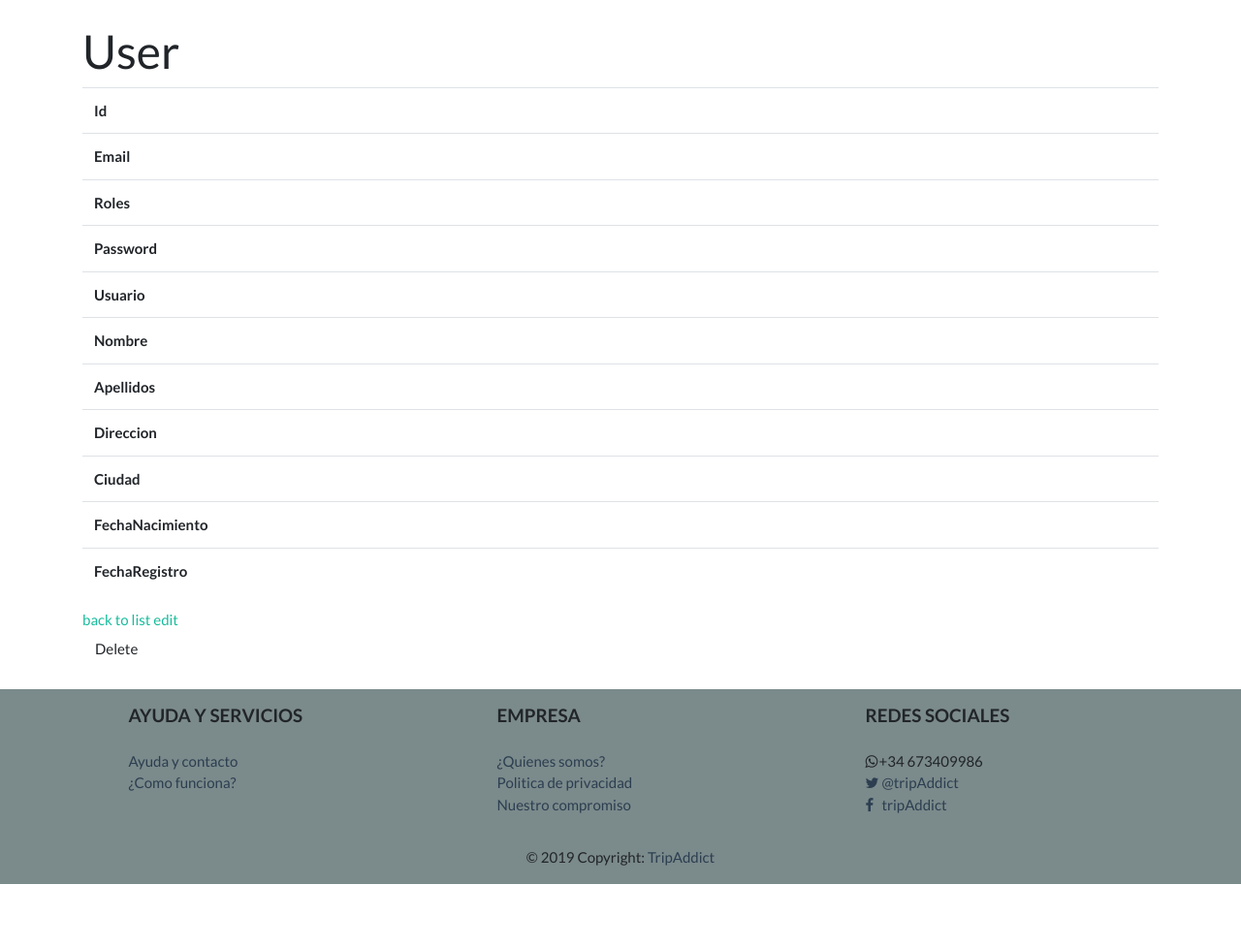
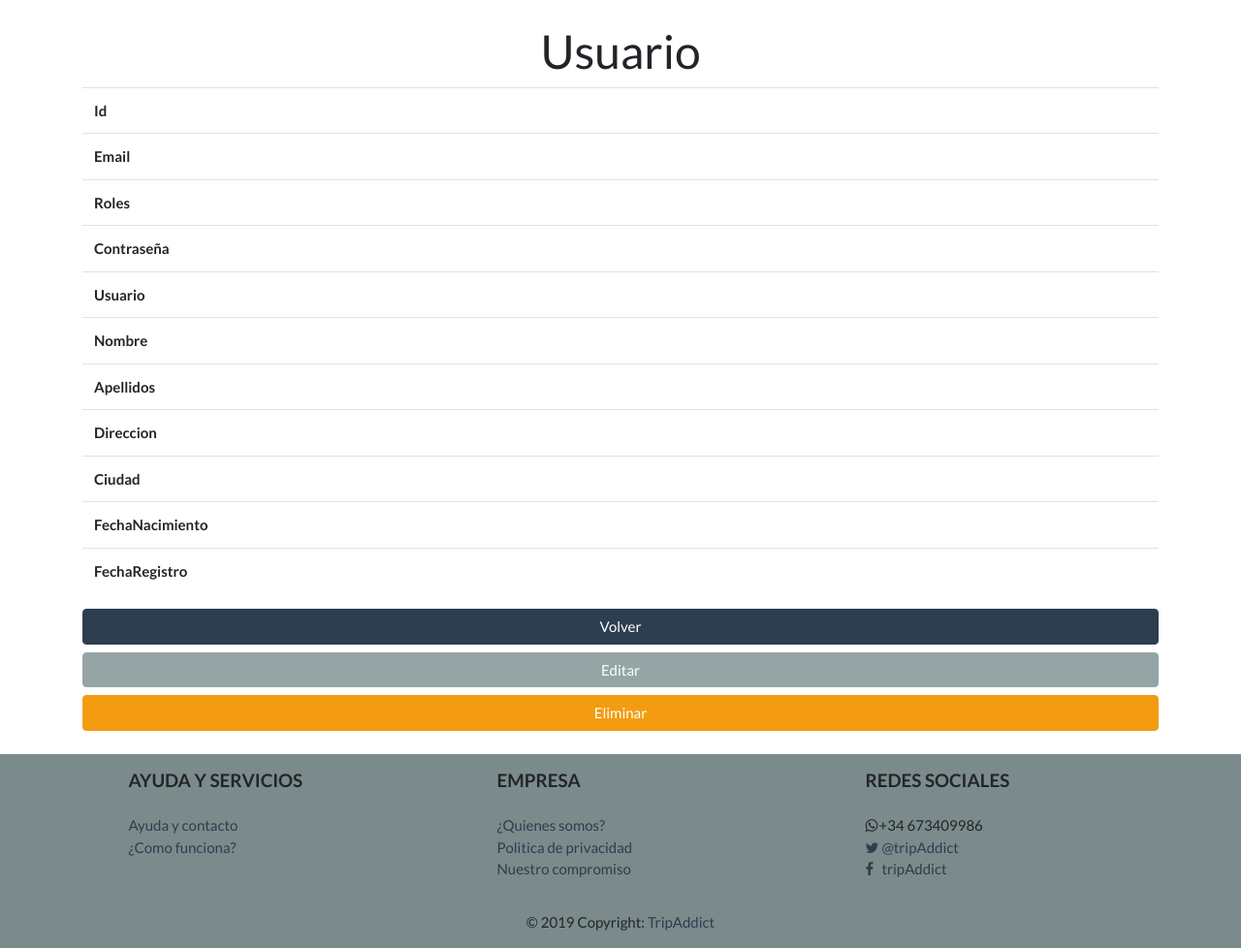
Before and after one commit to DanielGilBenedi/tripAddict, a Symfony app: template templates/user/show.html.twig in a window 1280 px wide. Shown: the part 80-1058 px from the top of the page at 97% size. Before the commit the page ends 992 px from the top, so only its background shows below. Run offline with Twig, Linux system fonts and the light colour scheme; the template is opened without the code that fills it, so the values that code supplies are empty; some libraries are stand-ins or nearby versions.

Commit message:
bootstrap crud user2

```diff
--- a/templates/user/_delete_form.html.twig
+++ b/templates/user/_delete_form.html.twig
@@ -1,5 +1,5 @@
 <form method="post" action="{{ path('user_delete', {'id': user.id}) }}" onsubmit="return confirm('Are you sure you want to delete this item?');">
     <input type="hidden" name="_method" value="DELETE">
     <input type="hidden" name="_token" value="{{ csrf_token('delete' ~ user.id) }}">
-    <button class="btn">Delete</button>
+    <button class="btn btn-warning btn-block mb-2 mt-2">Eliminar</button>
 </form>
--- a/templates/user/edit.html.twig
+++ b/templates/user/edit.html.twig
@@ -3,11 +3,11 @@
 {% block title %}Edit User{% endblock %}
 
 {% block body %}
-    <h1>Edit User</h1>
+    <h1 class="text-center">Editar usuario</h1>
 
-    {{ include('user/_form.html.twig', {'button_label': 'Update'}) }}
+    {{ include('user/_form.html.twig', {'button_label': 'Editar'}) }}
 
-    <a href="{{ path('user_index') }}">back to list</a>
+    <a class="btn btn-secondary btn-block mb-2 mt-2" href="{{ path('user_index') }}">Volver</a>
 
     {{ include('user/_delete_form.html.twig') }}
 {% endblock %}
--- a/templates/user/index.html.twig
+++ b/templates/user/index.html.twig
@@ -39,7 +39,7 @@
                 <td>{{ user.fechaNacimiento ? user.fechaNacimiento|date('Y-m-d') : '' }}</td>
                 <td>{{ user.fechaRegistro ? user.fechaRegistro|date('Y-m-d') : '' }}</td>
                 <td>
-                    <a class="btn btn-warning mb-2 mt-2" href="{{ path('user_show', {'id': user.id}) }}">mostrar</a>
+                    <a class="btn btn-info mb-2 mt-2" href="{{ path('user_show', {'id': user.id}) }}">mostrar</a>
                     <a class="btn btn-secondary mb-2 mt-2" href="{{ path('user_edit', {'id': user.id}) }}">editar</a>
                 </td>
             </tr>
--- a/templates/user/new.html.twig
+++ b/templates/user/new.html.twig
@@ -12,5 +12,5 @@
     {{ include('user/_form.html.twig') }}
 
 
-    <a class=" btn btn-primary btn-block mt-2"href="{{ path('user_index') }}">Volver</a>
+    <a class=" btn btn-secondary btn-block mt-2"href="{{ path('user_index') }}">Volver</a>
 {% endblock %}
--- a/templates/user/show.html.twig
+++ b/templates/user/show.html.twig
@@ -3,7 +3,7 @@
 {% block title %}User{% endblock %}
 
 {% block body %}
-    <h1>User</h1>
+    <h1 class="text-center">Usuario</h1>
 
     <table class="table">
         <tbody>
@@ -20,7 +20,7 @@
                 <td>{{ user.roles ? user.roles|json_encode : '' }}</td>
             </tr>
             <tr>
-                <th>Password</th>
+                <th>Contraseña</th>
                 <td>{{ user.password }}</td>
             </tr>
             <tr>
@@ -49,14 +49,14 @@
             </tr>
             <tr>
                 <th>FechaRegistro</th>
-                <td>{{ user.fechaRegistro ? user.fechaRegistro|date('Y-m-d') : '' }}</td>
+                <td>{{ user.fechaRegistro ? app.user.fechaRegistro|date('Y-m-d') : '' }}</td>
             </tr>
         </tbody>
     </table>
 
-    <a href="{{ path('user_index') }}">back to list</a>
+    <a class="btn btn-primary btn-block mb-2 mt-2" href="{{ path('user_index') }}">Volver</a>
 
-    <a href="{{ path('user_edit', {'id': user.id}) }}">edit</a>
+    <a class="btn btn-secondary btn-block mb-2 mt-2"  href="{{ path('user_edit', {'id': user.id}) }}">Editar</a>
 
     {{ include('user/_delete_form.html.twig') }}
 {% endblock %}
```
